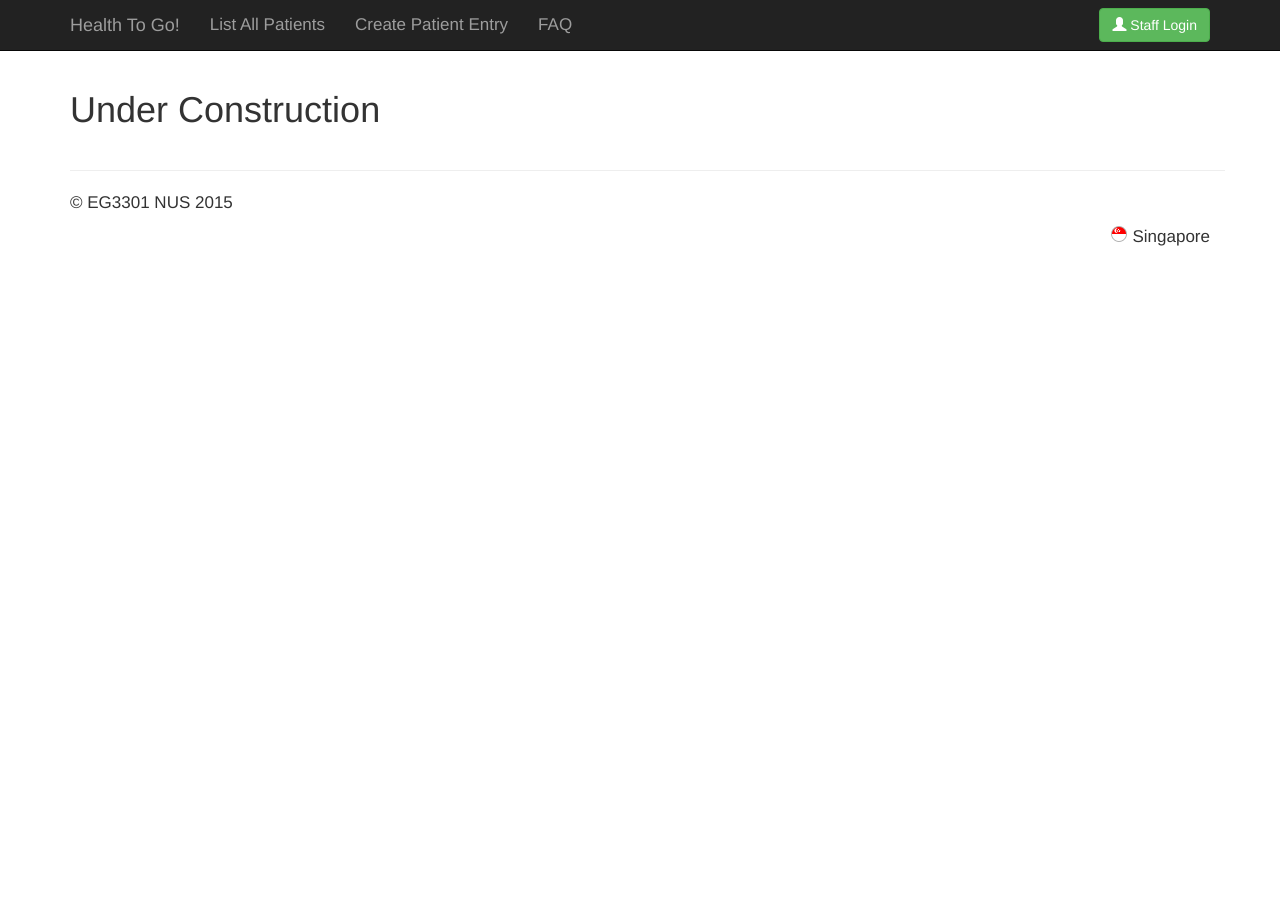
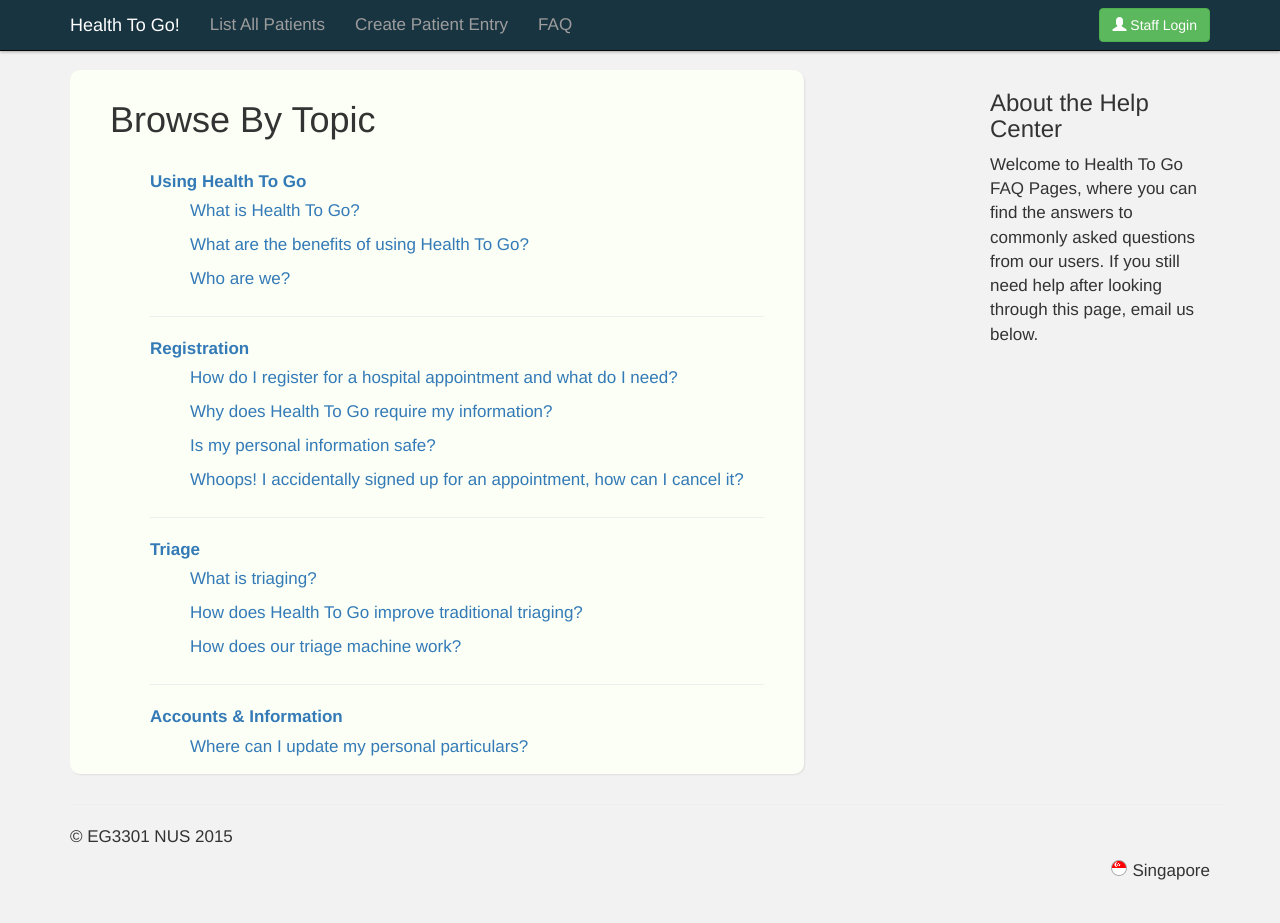
Before and after one commit to bingoyahoo/health-to-go-python, a Python web app: template templates/faq.html in a window 1280 px wide. Before the commit the page ends 246 px from the top, so only its background shows below. Run offline with Jinja, Linux system fonts and the light colour scheme; the template is opened without the code that fills it, so the values that code supplies are empty; some libraries are stand-ins or nearby versions.

Commit message:
Update a lot of HTML, CSS files

```diff
--- a/bootstrap/css/custom.css
+++ b/bootstrap/css/custom.css
@@ -1,10 +1,53 @@
+.navbar-inverse {
+    background-color: #193441;
+    box-shadow: 0px 1px 3px rgba(0, 0, 0, 0.3);
+}
+
+.navbar-inverse .navbar-brand {
+    color: #ffffff;
+}
+
 body {
     padding-top: 70px;
     padding-bottom: 40px;
-    background-color: #fff;
+    background: #F2F2F2 none repeat scroll 0% 0%;
     font-size: 17px;
+    font-family: Helvetica Neue,Helvetica,Arial,sans-serif;
 }
 
+/* for Faq page */
+div.page-content {
+    background: #FCFFF5 none repeat scroll 0% 0%;
+    border-radius: 10px;
+    padding: 10px 40px;
+    float: left;
+    box-shadow: 1px 1px 2px rgba(0, 0, 0, 0.08);
+}
+
+ul#markdown-toc {
+    margin: 30px 0px 0px;
+    overflow: hidden;
+    list-style: outside none none;
+}
+ul#markdown-toc > li a{
+    font-weight: bold;
+}
+ul#markdown-toc > li li a {
+    margin: 0px 20px 10px 0px;
+    font-weight: normal;
+}
+
+ul#markdown-toc > li ul li{
+    list-style: outside none none;
+    line-height: 2;
+}
+
+aside.sidebar {
+    float: right;
+    width: 220px;
+}
+
+/* For Main page */
 .jumbotron {
     margin-top: 0px;
 }
@@ -67,3 +110,7 @@ tr.clickable-row {
 form label {
     width: 200px;
 }
+
+.form-instructions{
+    color: #888888;
+}
--- a/templates/create.html
+++ b/templates/create.html
@@ -1,9 +1,7 @@
 {% extends "layout.html" %}
 {% block body %}
-<body>
 <div class="container">
     <h1>Create a Patient entry</h1>
-
     <form action="/create?hospital_name={{ hospital_name }}" method="post">
         <div>NRIC: <input type="text" name="nricNum" placeholder="S1234567A"></div>
         <div>Temperature: <input type="text" name="temperature" placeholder="37"></div>
@@ -11,5 +9,4 @@
         <div><input type="submit" value="Save Form"></div>
     </form>
 </div>
-</body>
 {% endblock %}
--- a/templates/faq.html
+++ b/templates/faq.html
@@ -1,6 +1,51 @@
 {% extends "layout.html" %}
 {% block body %}
 <div class="container">
-    <h1>Under Construction</h1>
+    <div class="page-content">
+        <h1>Browse By Topic</h1>
+
+        <ul id="markdown-toc">
+            <li><a href="#using-health-to-go">Using Health To Go</a>
+                <ul>
+                    <li><a href="#what-is-health-to-go">What is Health To Go?</a></li>
+                    <li><a href="#what-are-the-benefits">What are the benefits of using Health To Go?</a></li>
+                    <li><a href="#who-are-we">Who are we?</a></li>
+                </ul>
+            </li>
+
+            <hr>
+            <li><a href="#registration">Registration</a>
+                <ul>
+                    <li><a href="#how-do-i-register">How do I register for a hospital appointment and what do I need?</a></li>
+                    <li><a href="#why-does-health-to-go-require-my-information">Why does Health To Go
+                        require my information?</a></li>
+                    <li><a href="#Is-my-information-safe">Is my personal information safe?</a></li>
+                    <li><a href="#how-to-cancel">Whoops! I accidentally signed up for an appointment, how can I cancel it?</a></li>
+                </ul>
+            </li>
+
+            <hr>
+             <li><a href="#registration">Triage</a>
+                <ul>
+                    <li><a href="#what-is-triaging">What is triaging?</a></li>
+                    <li><a href="#how-does-health-improve-triaging">How does Health To Go
+                        improve traditional triaging?</a></li>
+                    <li><a href="#how-does-our-triage-machine-work">How does our triage machine work?</a></li>
+                </ul>
+            </li>
+             <hr>
+            <li><a href="#accounts-information">Accounts &amp; Information</a>
+                <ul>
+                    <li><a href="#how-to-update">Where can I update my personal particulars?</a></li>
+                </ul>
+            </li>
+        </ul>
+    </div>
+
+    <aside class="sidebar">
+        <h3><span>About</span> the Help Center</h3>
+        <p>Welcome to Health To Go FAQ Pages, where you can find the answers to commonly asked questions from our users. If you still need help after looking through this page, email us below.</p>
+
+    </aside>
 </div>
 {% endblock %}
--- a/templates/main.html
+++ b/templates/main.html
@@ -1,6 +1,5 @@
 {% extends "layout.html" %}
 {% block body %}
-<body>
 	<div class="jumbotron">
 		<div class="container">
 			<h1>Meet Health To Go</h1>
@@ -31,7 +30,7 @@
 				</p>
 			</div>
 			<div class="col-md-4">
-				<h2>Shared Medical History</h2>
+				<h2>Shared medical history</h2>
 				<p>Visiting different doctors each time and hope that your previous medical
 				    history can be shared with them for better diagnosis? HTG allows different
 				    doctors to view your medical history once you have registered an appointment
@@ -65,5 +64,4 @@
 	<!-- Include all compiled plugins (below), or include individual files as needed -->
 	<script src="bootstrap/js/bootstrap.min.js"></script>
 
-</body>
 {% endblock %}
```
Also changed, not shown: main.py (+3 -6 lines), templates/listall.html (+18 -3 lines), templates/registration.html (+13 -14 lines).
